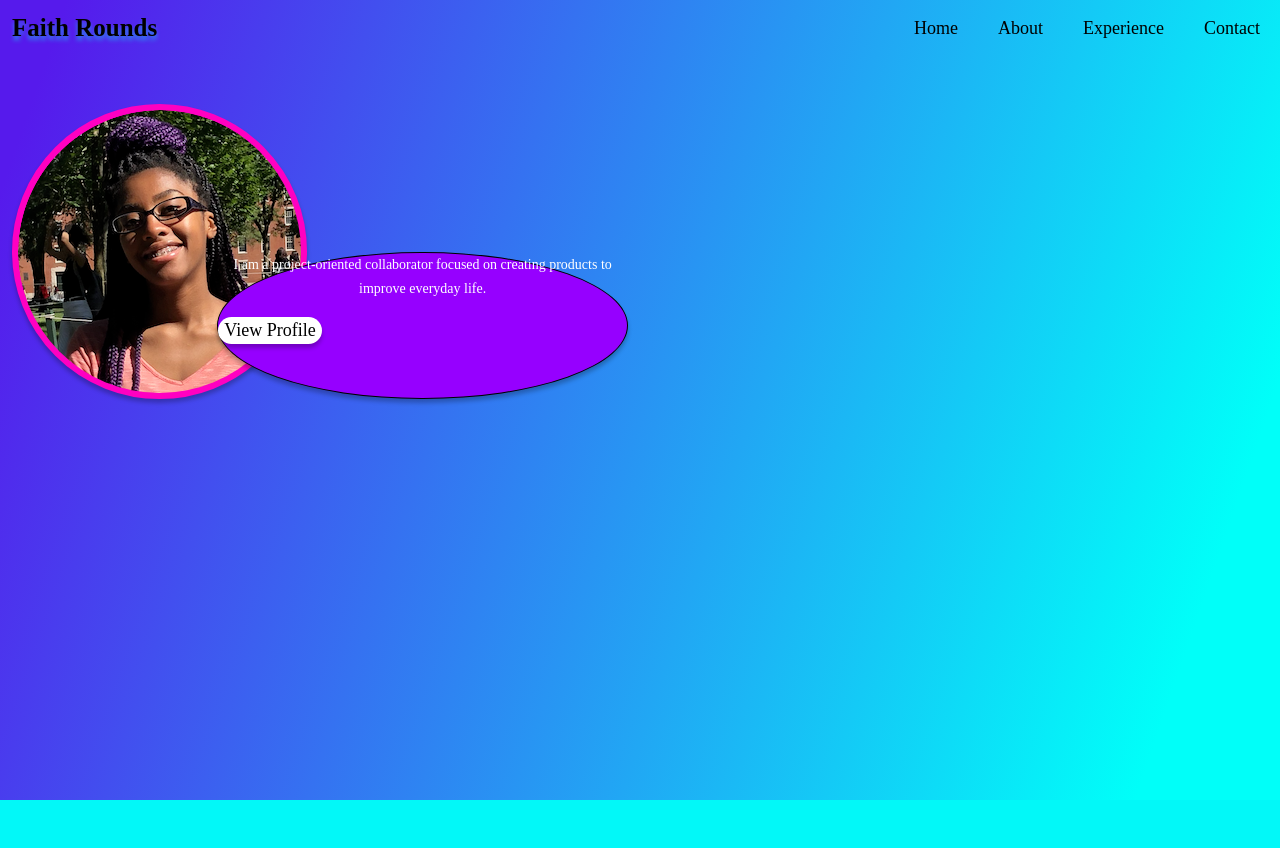
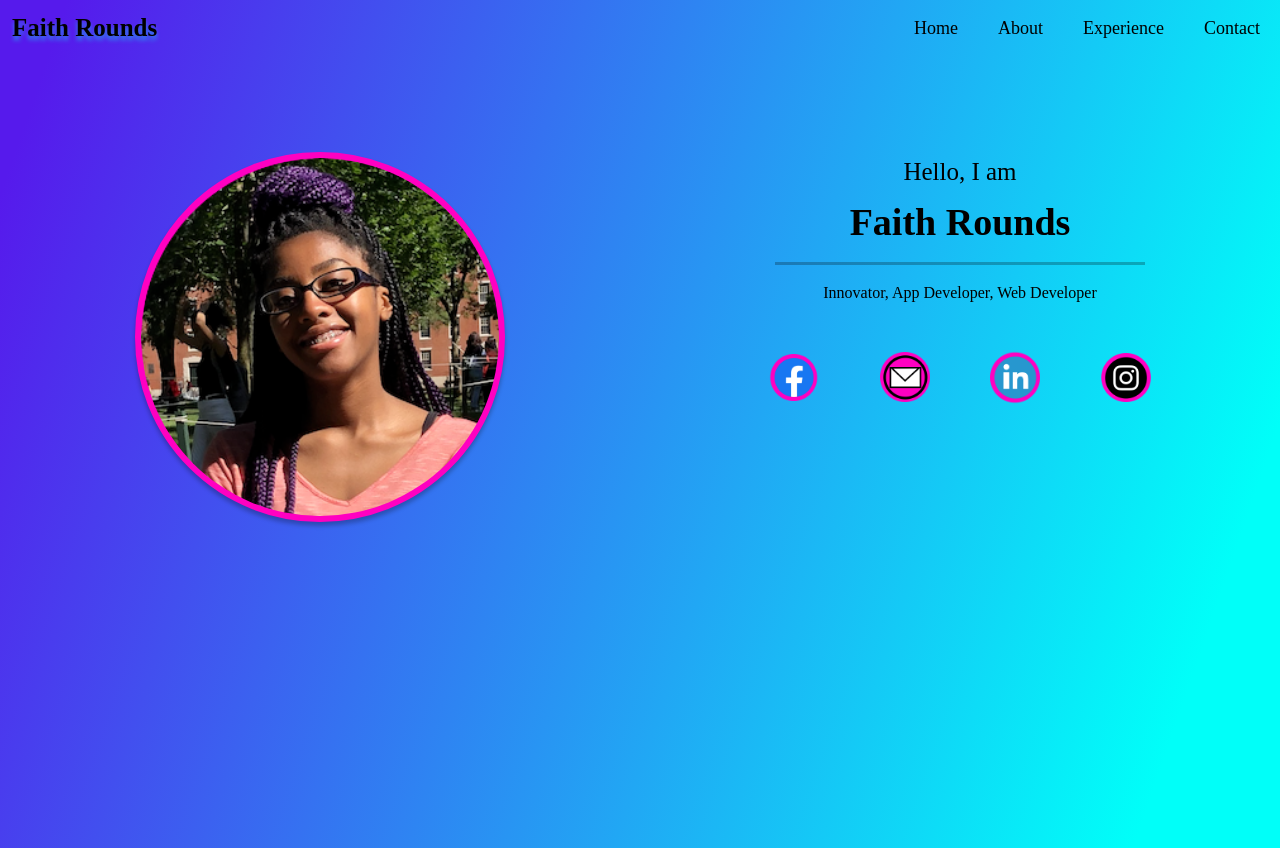
Before and after one commit to Faith-5000/Personal_website, a Flask app: page / in a window 1280 px wide. Before the commit the page ends 800 px from the top, so only its background shows below. Run offline with Flask 2, Linux system fonts and the light colour scheme.

Commit message:
Finish HomePage

```diff
--- a/static/main.css
+++ b/static/main.css
@@ -50,7 +50,7 @@ body {
   width: fit-content;
 }
 
-/* styling for the home page */
+/* styling for the home page
 
 #circles {
   display: grid;
@@ -68,7 +68,11 @@ body {
 
 #secCircle {
   grid-column: 2 / -1;
-  align-self: flex-end;
+  align-self:flex-end;
+} */
+
+#mainCircle {
+  text-align: center;
 }
 
 #mainCircle img {
@@ -79,15 +83,24 @@ body {
 
   box-sizing: border-box;
   box-shadow: 0px 4px 4px rgba(0, 0, 0, 0.25);
+  width: 100%;
+  height: 100%;
+
+  max-width: 60%;
+  max-height: 60%;
 }
 
+/* use to overlap the circles */
+/*
 #secCircle {
   height: 50%;
+  width: 50%;
   border-radius: 50%;
   background: #9600ff;
   border: 1px solid #000000;
   box-sizing: border-box;
   box-shadow: 0px 4px 4px rgba(0, 0, 0, 0.25);
+  position: relative;
 }
 
 #secCircle p {
@@ -107,7 +120,7 @@ body {
   font-weight: normal;
   font-size: 18px;
   line-height: 25px;
-  /* identical to box height */
+
   align-self: center;
 
   color: #000000;
@@ -122,11 +135,63 @@ body {
   background-color: gray;
 }
 
-/*
-width: fit-content;
-  height: fit-content;
+#sec-circle-cont {
+  left: 50%;
+  position: absolute;
 
+  top: 50%;
+  transform: translate(-50%, -50%);
+} */
 
-  width: 220px;
-  height: 200px;
-*/
+#intro {
+  text-align: center;
+}
+
+#sect1 h1 {
+  font-family: Courier Prime;
+  font-style: normal;
+  font-weight: normal;
+  font-size: 25px;
+  line-height: 40px;
+
+  color: #000000;
+}
+
+#sect1 h2 {
+  font-family: Courier Prime;
+  font-style: normal;
+  font-weight: bold;
+  font-size: 38px;
+
+  color: #000000;
+}
+
+#sect1 h5 {
+  font-size: 50px;
+  padding: 0 20%;
+  text-align: center;
+}
+
+#sect1 h5 hr {
+  width: 100%;
+  height: 3px;
+  background: black;
+}
+
+#sect1 p {
+  font-family: Courier Prime;
+  font-style: normal;
+  font-weight: normal;
+
+  text-align: center;
+
+  color: #000000;
+}
+
+.introButton img {
+  margin: 5%;
+  width: 50px;
+}
+.introButton {
+  text-decoration: none;
+}
--- a/templates/index.html
+++ b/templates/index.html
@@ -6,19 +6,50 @@ Index
 
 {% block main%}
 <div class="row">
-    <div class="col" id="circles">
+    <div class="col-md mb-5" id="circles">
         <div id="mainCircle">
             <img src="../static/headshot1.png" alt="Faith in the sun" class="img-fluid">
         </div>
-        <div id="secCircle">
-            <p>
-                I am a project-oriented collaborator focused on creating products to improve everyday life.
-            </p>
-            <button href="#">View Profile</button>
-        </div>
+        <!-- Use to overlap the circles later-->
+        <!-- <div id="secCircle">
+            <div id="sec-circle-cont">
+                <p>
+                    I am a project-oriented collaborator focused on creating products to improve everyday life.
+                </p>
+                <button href="#">View Profile</button>
+
+            </div> -->
     </div>
-    <div class="col" id="intro">
+    <div class="col-md" id="intro">
+        <section id="sect1">
+            <h1>Hello, I am</h1>
+            <h2> Faith Rounds</h2>
 
+            <h5>
+                <hr>
+            </h5>
+
+            <p> Innovator, App Developer, Web Developer</p>
+        </section>
+
+        <section class="container-fluid" id="sect2">
+            <section class="row">
+
+                <div class="col">
+                    <a class="introButton" href="https://www.facebook.com/faith.rounds.96" target="_blank"> <img
+                            src="../static/facebook.png" class="img-fluid" alt="facebook button"> </a>
+                    <a class="introButton" href="mailto:cyber.faith@yahoo.com" target="_blank"> <img
+                            src="../static/mail.png" class="img-fluid" alt="mail button"> </a>
+                    <a class="introButton" href="https://www.linkedin.com/in/faith-r-8a1235191" target="_blank"> <img
+                            src="../static/linkin.png" class="img-fluid" alt="LinkedIn button"> </a>
+                    <a class="introButton" href="https://www.instagram.com/faith_pzr/" target="_blank"> <img
+                            src="../static/insta.png" class="img-fluid" alt="instagram button"> </a>
+
+                </div>
+
+            </section>
+
+        </section>
     </div>
 </div>
 {% endblock %}
--- a/templates/layout.html
+++ b/templates/layout.html
@@ -15,11 +15,27 @@
         integrity="sha384-EVSTQN3/azprG1Anm3QDgpJLIm9Nao0Yz1ztcQTwFspd3yD65VohhpuuCOmLASjC" crossorigin="anonymous">
     <link href="../static/main.css" rel="stylesheet">
 
+    <script>
+        // adds a background to the navbar when the page is being scrolled
+        // code based from https://www.w3schools.com/howto/howto_js_navbar_shrink_scroll.asp
+
+        window.onscroll = function () { scrollingNav() };
+
+        function scrollingNav() {
+            var navbar = document.getElementById('navBar');
+            if (document.body.scrollTop > 90 || document.documentElement.scrollTop > 90) {
+                navbar.style.backgroundColor = "rgb(244, 230, 255,0.7)";
+            } else {
+                navbar.style.backgroundColor = "transparent";
+            }
+        }
+    </script>
+
 </head>
 
-<body class="wholeBody">
+<body class="wholeBody mb-5">
 
-    <nav class="navbar navbar-expand-md navbar-light mb-5">
+    <nav class="navbar navbar-expand-md navbar-light mb-5" id="navBar">
         <div class="container-fluid">
             <a class="navbar-brand" id="navHeader" ref="#">Faith Rounds</a>
             <button class="navbar-toggler" type="button" data-bs-toggle="collapse" data-bs-target="#navbarText"
@@ -45,7 +61,7 @@
         </div>
     </nav>
 
-    <main class="container-fluid mb-5">
+    <main class="container-fluid mt-5">
         {% block main %}{% endblock %}
     </main>
 
```
Also changed, not shown: static/facebook.png (added), static/insta.png (added), static/linkin.png (added), static/mail.png (added).
